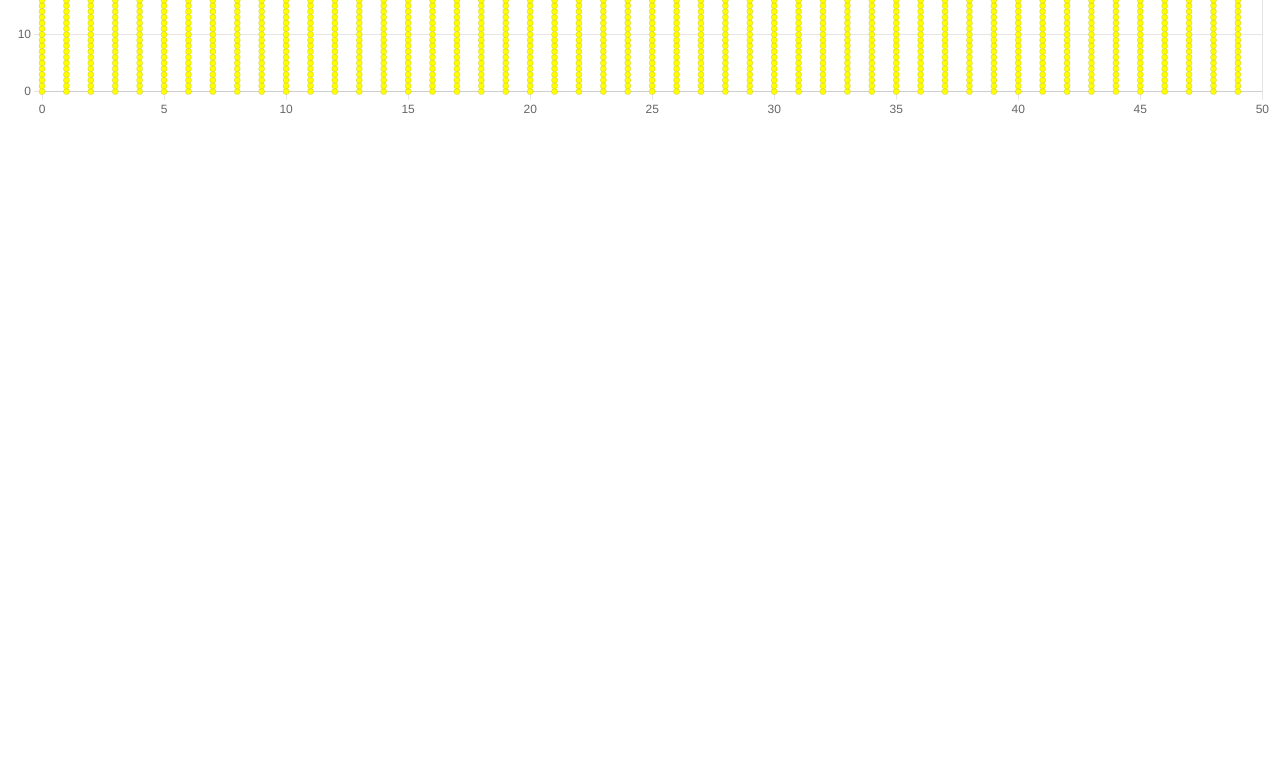
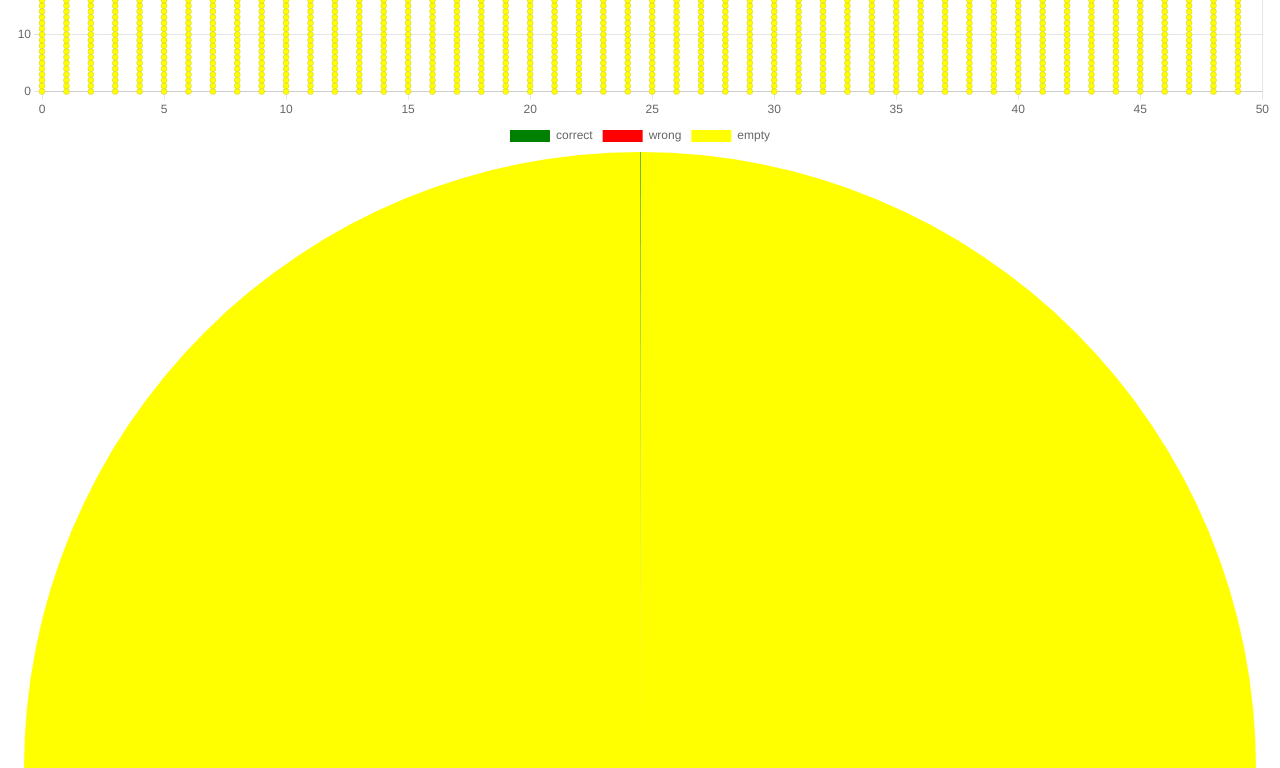
Before and after one commit to gelargew/kraepelin-pauli, a React app in the folder app/: page / in a window 1280 px wide. Shown: the part 520-1288 px from the top of the page. Before the commit the page ends 800 px from the top, so only its background shows below. Built offline with nearby package versions, Linux system fonts and the light colour scheme; the HTML template or start-up script is replaced by a standard one.

Commit message:
pie chart

```diff
--- a/app/src/components/Result.js
+++ b/app/src/components/Result.js
@@ -1,24 +1,32 @@
 import React, { useEffect } from 'react'
-import {Chart, Scatter} from 'react-chartjs-2'
+import {Chart, Scatter, Pie} from 'react-chartjs-2'
 
 
 export const Result = () => {
 
-    const data = scatterData()
-    const options = {
+    const {scatterData, pieData} = formatData()
+    const scatterOptions = {
         parsing: false,
         animation: false
     }
-    useEffect(() => console.log(data), [])
+    const pieOptions = {
+        elements: {
+            arc: {
+                borderWidth: 0
+            }
+        }
+    }
+    useEffect(() => console.log(scatterData, pieData), [])
 
     return (
         <main>
-            <Scatter data={data} options={options}/>
+            <Scatter data={scatterData} options={scatterOptions}/>
+            <Pie data={pieData} options={pieOptions}/>
         </main>
     )
 }
 
-const scatterData = (result, columnCount=100) => {
+const formatData = (result, columnCount=100) => {
     let correct = []
     let empty = []
     let wrongs = []
@@ -34,7 +42,7 @@ const scatterData = (result, columnCount=100) => {
         else if (val === -1) wrongs.push(xy)
         else empty.push(xy)
     }
-    const data = {
+    const scatterData = {
         datasets: [
             {
                 label: 'correct',
@@ -53,5 +61,14 @@ const scatterData = (result, columnCount=100) => {
             }
         ]
     }
-    return data
+    const pieData = {
+        datasets: [
+            {
+                data: [correct.length, wrongs.length, empty.length],
+                backgroundColor: ['green', 'red', 'yellow']
+            }
+        ],
+        labels: ['correct', 'wrong', 'empty']
+    }
+    return {scatterData, pieData}
 }
```
Also changed, not shown: app/static/app/main.js.
